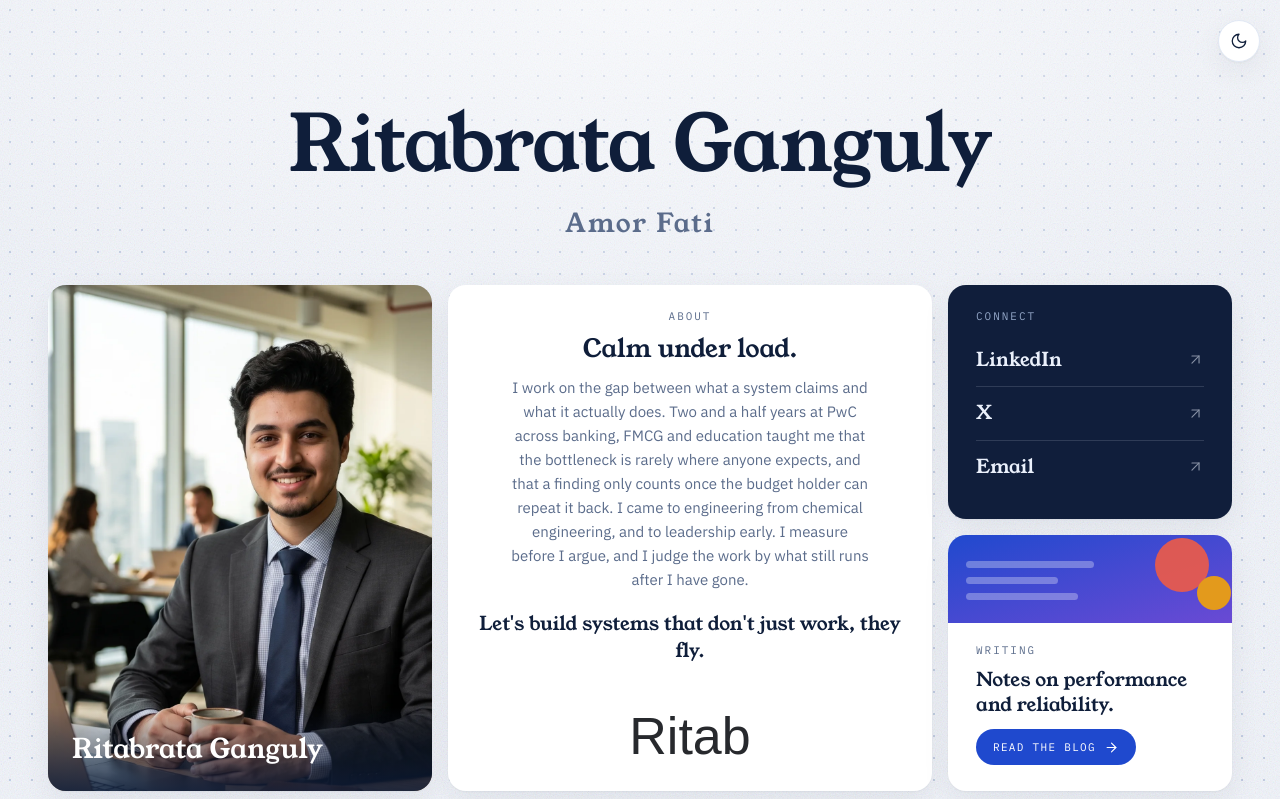
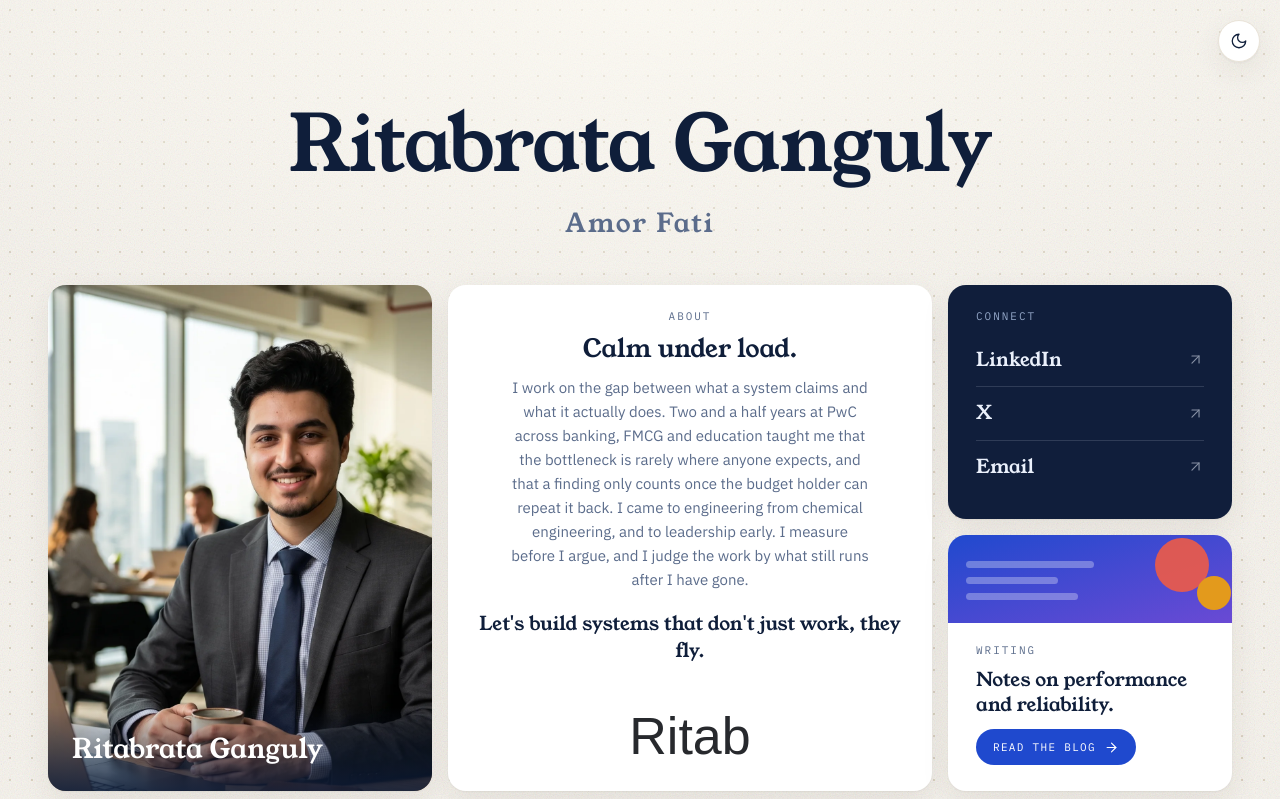
Before and after one commit to Thezone-1/ritabrata-portfolio, a Next.js app: page / in a window 1280 px wide. Shown: the top 799 px of the page. Built offline with nearby package versions, Linux system fonts and the light colour scheme; a web font is replaced by a local one.

Commit message:
Warm the light palette and add a motion pass

```diff
--- a/app/globals.css
+++ b/app/globals.css
@@ -5,12 +5,12 @@
 @layer base {
   :root {
     color-scheme: light;
-    --bg: #f2f5fb;
-    --dot: #c6d1e6;
+    --bg: #f7f4ee;
+    --dot: #ded6c6;
     --card: #ffffff;
     --ink: #0f1e3a;
     --muted: #5b6c8b;
-    --line: #e1e8f4;
+    --line: #e9e3d8;
     --accent: #1f49ce;
     --accent-2: #16379c;
     --accent-solid: #1f49ce;
@@ -18,16 +18,16 @@
     --deep: #101e3b;
     --deep-ink: #eaf0fb;
     --deep-muted: #93a6c7;
-    --portrait-bg: #e4eaf6;
-    --todo-bg: #f6f8fe;
+    --portrait-bg: #ece6da;
+    --todo-bg: #faf8f3;
     --todo-line: rgba(31, 73, 206, 0.42);
     --sig: #15171c;
     --gold: #e5c67f;
-    --shadow: 0 1px 2px rgba(15, 30, 58, 0.05), 0 10px 30px rgba(15, 30, 58, 0.06);
-    --shadow-hi: 0 2px 4px rgba(15, 30, 58, 0.06), 0 20px 46px rgba(15, 30, 58, 0.11);
+    --shadow: 0 1px 2px rgba(58, 48, 32, 0.06), 0 10px 30px rgba(58, 48, 32, 0.07);
+    --shadow-hi: 0 2px 4px rgba(58, 48, 32, 0.07), 0 20px 46px rgba(58, 48, 32, 0.13);
     --grain-blend: multiply;
     --grain-op: 0.45;
-    --bloom: radial-gradient(120% 80% at 50% 0%, rgba(255, 255, 255, 0.55), rgba(226, 233, 246, 0) 60%);
+    --bloom: radial-gradient(120% 80% at 50% 0%, rgba(255, 253, 246, 0.62), rgba(247, 244, 238, 0) 60%);
   }
 
   [data-theme="dark"] {
@@ -489,9 +489,9 @@
 
   .reveal {
     opacity: 0;
-    transform: translateY(24px);
-    transition: opacity 0.8s cubic-bezier(0.22, 0.7, 0.25, 1),
-      transform 0.8s cubic-bezier(0.22, 0.7, 0.25, 1), box-shadow 0.5s ease;
+    transform: translateY(26px) scale(0.985);
+    transition: opacity 0.9s cubic-bezier(0.16, 0.84, 0.28, 1),
+      transform 0.9s cubic-bezier(0.16, 0.84, 0.28, 1), box-shadow 0.5s ease;
   }
 
   .reveal.in {
@@ -501,6 +501,70 @@
 
   .reveal.in:hover {
     transform: translateY(-5px);
+  }
+
+
+  .progress {
+    position: fixed;
+    top: 0;
+    left: 0;
+    z-index: 90;
+    height: 2px;
+    width: 100%;
+    transform: scaleX(0);
+    transform-origin: 0 50%;
+    background: var(--accent);
+  }
+
+  @supports (animation-timeline: scroll()) {
+    .progress {
+      animation: progress linear both;
+      animation-timeline: scroll(root block);
+    }
+  }
+
+  @keyframes progress {
+    to {
+      transform: scaleX(1);
+    }
+  }
+
+  .portrait img {
+    transition: transform 1.1s cubic-bezier(0.2, 0.7, 0.25, 1);
+  }
+
+  .portrait:hover img {
+    transform: scale(1.045);
+  }
+
+  .art svg {
+    transition: transform 0.9s cubic-bezier(0.2, 0.7, 0.25, 1);
+  }
+
+  .card:hover .art svg {
+    transform: scale(1.06);
+  }
+
+  .tool svg {
+    transition: transform 0.35s cubic-bezier(0.2, 0.7, 0.25, 1);
+  }
+
+  .tool:hover svg {
+    transform: scale(1.12);
+  }
+
+  .stat {
+    transition: border-color 0.4s ease;
+  }
+
+  .card:hover .stat {
+    border-color: var(--dot);
+  }
+
+  :focus-visible {
+    outline: 2px solid var(--accent);
+    outline-offset: 3px;
+    border-radius: 4px;
   }
 
   .hline {
@@ -583,6 +647,14 @@
     transform: none;
     animation: none;
   }
+  .progress {
+    display: none;
+  }
+  .portrait:hover img,
+  .card:hover .art svg,
+  .tool:hover svg {
+    transform: none;
+  }
 }
 
 @keyframes gpop {
--- a/app/layout.tsx
+++ b/app/layout.tsx
@@ -39,6 +39,7 @@ export default function RootLayout({ children }: { children: React.ReactNode })
     >
       <body className="font-sans font-normal">
         <Providers>
+          <div className="progress" aria-hidden />
           <Splash />
           <ThemeToggle />
           {children}
```
